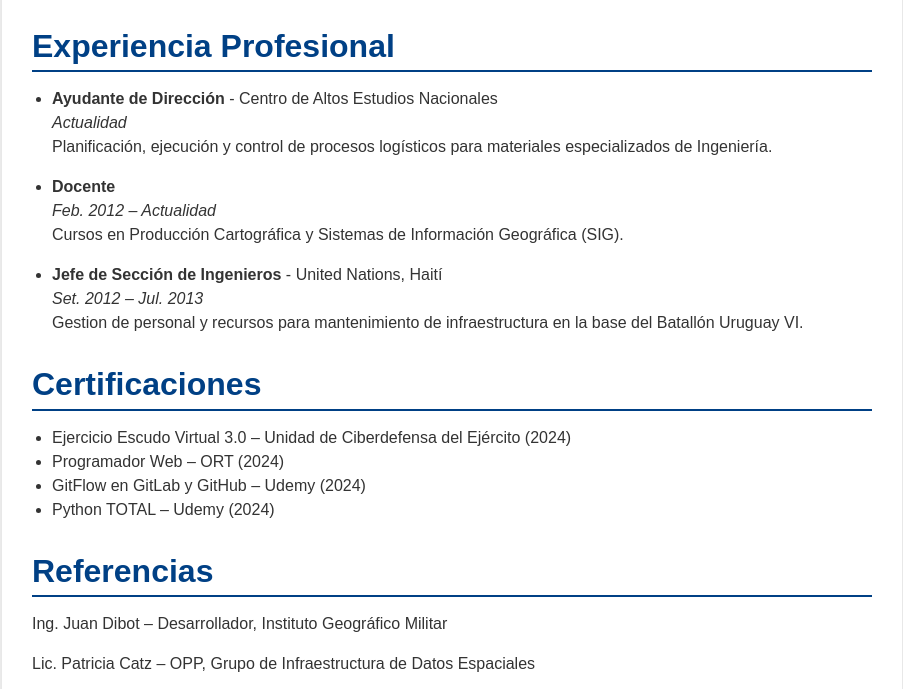
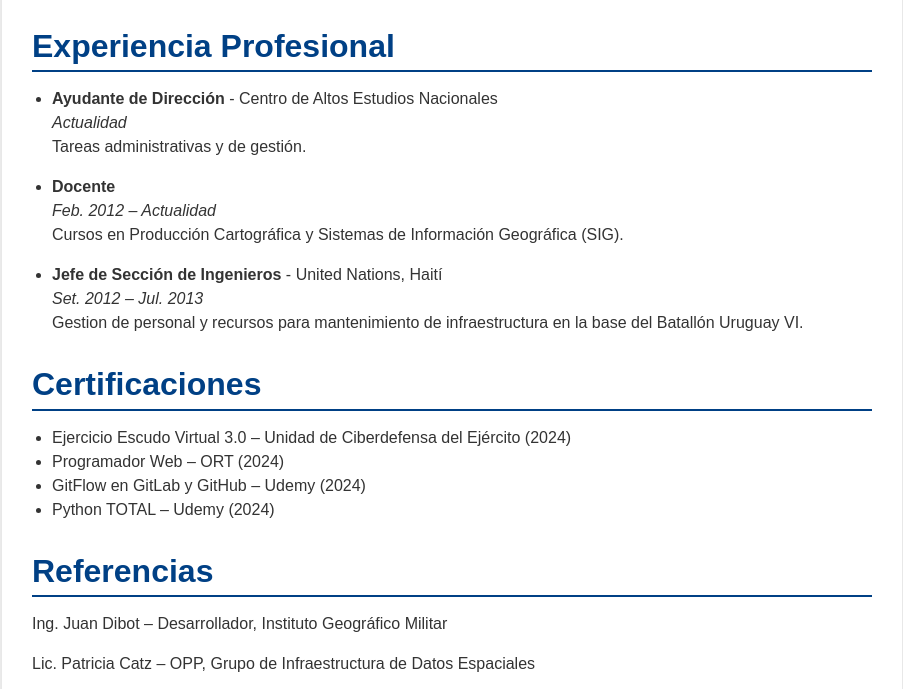
Before and after one commit to fkellner21/cv, a plain HTML site: page index.html in a window 1280 px wide. Shown: the part 862-1551 px from the top of the page, without its empty margins (188-1091 px from the left). Drawn offline with nearby package versions, Linux system fonts and the light colour scheme.

Commit message:
correccion en tareas de ultimo registro de experiencia profesional

```diff
--- a/index.html
+++ b/index.html
@@ -179,10 +179,7 @@
             <strong>Ayudante de Dirección</strong> - Centro de Altos Estudios
             Nacionales <br />
             <em>Actualidad</em>
-            <p>
-              Planificación, ejecución y control de procesos logísticos para
-              materiales especializados de Ingeniería.
-            </p>
+            <p>Tareas administrativas y de gestión.</p>
           </li>
           <li>
             <strong>Docente</strong> <br />
```
